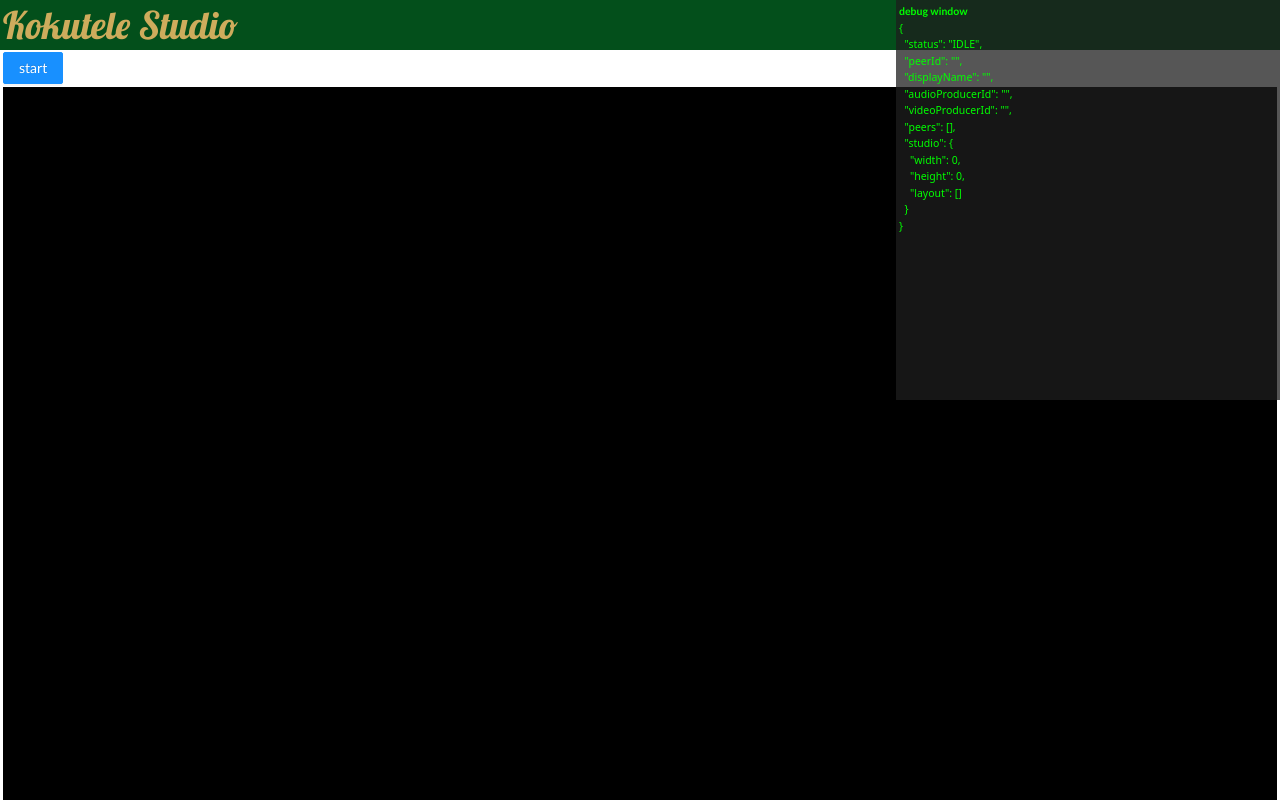
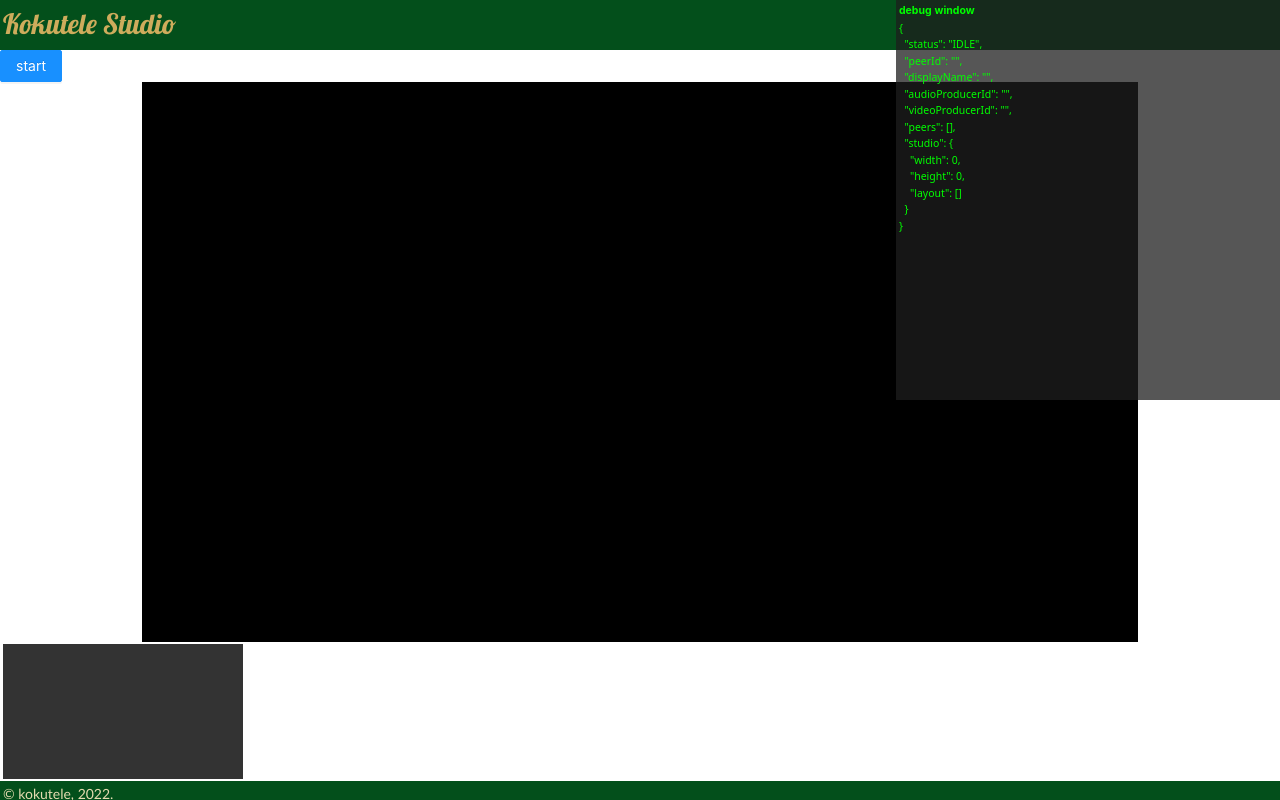
Before and after one commit to kokutele/kokutele-remote-production, a React (Create React App) app in the folder webapp/: page / in a window 1280 px wide. Shown: the top 800 px of the page. Built offline with nearby package versions, Linux system fonts and the light colour scheme.

Commit message:
implemented studio-vieweer

```diff
--- a/webapp/src/App.css
+++ b/webapp/src/App.css
@@ -7,10 +7,17 @@ https://www.schemecolor.com/christmas-songs.php
 
 .container {
   margin: 0 auto;
-  max-width: 1440px;
+  max-width: 1280px;
   font-family: "Gill Sans", sans-serif;
   padding: 2px 3px;
 }
+
+.studio-container {
+  margin: 0 auto;
+  font-family: "Gill Sans", sans-serif;
+}
+
+
 
 .App .Header {
   height: 50px;
@@ -28,7 +35,7 @@ https://www.schemecolor.com/christmas-songs.php
   background: #034F1B;
 }
 
-.App .debug {
+.debug {
   background: rgba( 30, 30, 30, 0.75 );
   color: #0f0;
   font-size: 0.75em;
--- a/webapp/src/App.js
+++ b/webapp/src/App.js
@@ -5,11 +5,18 @@ import { reducer, initialState } from './libs/reducer'
 import Header from './layouts/header';
 import Main   from './layouts/main';
 import Footer from './layouts/footer';
+import StudioViewer from './layouts/studio-viewer';
+
+import Logger from './libs/logger';
+
 import './App.css';
+
+const logger = new Logger('App')
 
 const appData = {
   myStream: null,
-  roomClient: {}
+  roomClient: {},
+  studioViewer: new window.URLSearchParams( window.location.search ).get( 'studioViewer' ) === 'true'
 }
 
 export const AppContext = createContext()
@@ -19,11 +26,15 @@ function App() {
   const [ state, dispatch ] = useReducer( reducer, initialState )
   return (
     <AppContext.Provider value={{ appData, state, dispatch }}>
+      { !appData.studioViewer ? (
       <div className="App">
         <Header />
         <Main />
         <Footer />
       </div>
+      ):(
+        <StudioViewer />
+      )}
     </AppContext.Provider>
   );
 }
--- a/webapp/src/components/room.js
+++ b/webapp/src/components/room.js
@@ -40,15 +40,21 @@ export default function Room( props ) {
           <Button type="primary" onClick={ handleStart }>start</Button>
         </div>
       )}
-      <Studio />
-      <Sources />
+      <div className='studio-container'>
+        <Studio style={{ maxHeight: "70vh"}} />
+      </div>
+      <div className='container'>
+        <Sources />
+      </div>
 
+      { process.env.NODE_ENV === 'development' && (
       <div className='debug'>
         <strong>debug window</strong>
         <pre>
           {JSON.stringify( state, null, 2 )}
         </pre>
       </div>
+      )}
     </div>
   )
 }
--- a/webapp/src/components/sources.js
+++ b/webapp/src/components/sources.js
@@ -23,7 +23,7 @@ export default function Sources() {
 
   return(
     <div className="Sources">
-      { sources.map( ( source, idx ) => (
+      { sources.filter( item => item.displayName !== 'studio-viewer' ).map( ( source, idx ) => (
         <SourceVideo key={idx} { ...source }/>
       ))}
     </div>
--- a/webapp/src/components/studio.css
+++ b/webapp/src/components/studio.css
@@ -1,18 +1,21 @@
 .Studio {
+  overflow: hidden;
+}
+
+.Studio .wrapper {
   aspect-ratio: calc(16 / 9);
   background: #000;
   position:relative;
-  margin: 3px 0;
-  width: calc( 100vw - 6px );
+  margin: 0 auto;
 }
 
-.Studio canvas {
+.Studio .wrapper canvas {
   height: 100%;
   position: absolute;
-  width: 100%;
+  aspect-ratio: calc( 16 / 9 );
 }
 
-.Studio .debug-studio {
+.Studio .wrapper .debug-studio {
   background: rgba( 0, 0, 0, 0.5 );
   bottom: 0;
   color: cyan;
--- a/webapp/src/components/studio.js
+++ b/webapp/src/components/studio.js
@@ -1,4 +1,4 @@
-import { useEffect, useRef } from 'react'
+import { useEffect, useState, useRef } from 'react'
 import { useAppContext } from '../libs/reducer'
 import Logger from '../libs/logger'
 import './studio.css'
@@ -7,11 +7,14 @@ const logger = new Logger('studio')
 
 export default function Studio( props ) {
   const { getStudioLayout, getStudioSize, state, appData } = useAppContext()
+  const { playAudio } = props
   const _canvasEl = useRef()
   const _ctx = useRef()
   const _videoEls = useRef( new Map() )
+  const _audioEls = useRef( new Map() )
 
   useEffect( () => {
+    logger.debug( state.status )
     if( state.status === 'READY' ) {
       _ctx.current = _canvasEl.current.getContext('2d')
       getStudioSize()
@@ -29,6 +32,12 @@ export default function Studio( props ) {
     for( const videoProducerId of _videoEls.current.keys() ) {
       if( !state.studio.layout.find( item => item.videoProducerId === videoProducerId ) ) {
         _videoEls.current.delete( videoProducerId )
+      }
+    }
+
+    for( const audioProducerId of _audioEls.current.keys() ) {
+      if( !state.studio.layout.find( item => item.audioProducerId === audioProducerId ) ) {
+        _audioEls.current.delete( audioProducerId )
       }
     }
 
@@ -51,7 +60,7 @@ export default function Studio( props ) {
 
         const videoEl = document.createElement( 'video' )
         videoEl.srcObject = stream
-        videoEl.muted = true
+        videoEl.muted = !playAudio
 
         videoEl.onloadedmetadata = async () => {
           await videoEl.play()
@@ -59,8 +68,36 @@ export default function Studio( props ) {
 
         _videoEls.current.set( item.videoProducerId, videoEl )
       }
+
+      if( playAudio ) {
+        if( !_audioEls.current.has( item.audioProducerId ) ) {
+          const consumer = Array.from( appData.roomClient.consumers.values() ).find( consumer => consumer.producerId === item.audioProducerId )
+
+          let stream
+          if( item.audioProducerId !== state.audioProducerId ) {
+            if( !consumer ) {
+              logger.warn('no consumer found for %s', item.audioProducerId )
+              return
+            } else {
+              const track = consumer.track
+              stream = new MediaStream( [ track ] )
+            }
+          }
+
+          const audioEl = document.createElement( 'audio' )
+          audioEl.srcObject = stream
+          audioEl.muted = false
+
+          audioEl.onloadedmetadata = async () => {
+            logger.debug('audio played')
+            await audioEl.play()
+          }
+
+          _audioEls.current.set( item.audioProducerId, audioEl )
+        }
+      }
     })
-  }, [ state.studio.layout, state.videoProducerId, appData ])
+  }, [ playAudio, state.studio.layout, state.videoProducerId, state.peers, appData ])
 
   useEffect(() => {
     if( state.status !== 'READY' ) return
@@ -83,22 +120,24 @@ export default function Studio( props ) {
     render()
 
     return function cleanup(){
-      if( reqId ) {
-        cancelAnimationFrame( reqId )
-      }
+      if( reqId ) cancelAnimationFrame( reqId )
+      reqId = null
     }
   }, [ state.status, state.studio.layout, state.studio.height, state.studio.width ])
 
   return (
     <div className="Studio">
-      <canvas ref={ _canvasEl }></canvas>
+      <div className="wrapper" style={ props.style }>
+        <canvas ref={ _canvasEl }></canvas>
+        hoge
       {/*
       <div className='debug-studio'>
         <pre>
           {JSON.stringify( state.studio, null, 2 )}
         </pre>
       </div>
-    */}
+      */}
+      </div>
     </div>
   )
 }
--- a/webapp/src/layouts/header.js
+++ b/webapp/src/layouts/header.js
@@ -5,11 +5,14 @@ export default function Header( props ) {
   return (
     <div className="Header">
       <div className='container'>
-        <Title level={1} style={{
+        <h1 style={{
           color:'#CEAC5C',
+          padding: 0,
+          margin: 0,
+          height: '46px',
           fontWeight: 'normal',
           fontFamily: "'Lobster', cursive",
-        }}>Kokutele Studio</Title>
+        }}>Kokutele Studio</h1>
       </div>
     </div>
   )
--- a/webapp/src/layouts/main.js
+++ b/webapp/src/layouts/main.js
@@ -3,9 +3,7 @@ import Room from "../components/room"
 export default function Main( props ) {
   return (
     <div className="Main">
-      <div className="container">
-        <Room />
-      </div>
+      <Room />
     </div>
   )
 }
--- /dev/null
+++ b/webapp/src/layouts/studio-viewer.js
@@ -0,0 +1,42 @@
+import { useEffect } from "react"
+
+import Studio from "../components/studio"
+
+import Logger from "../libs/logger"
+import { useAppContext } from "../libs/reducer"
+
+const logger = new Logger('studio-viewer')
+
+export default function StudioViewer( props ) {
+  const { state, appData, createRoomClient, joinRoom } = useAppContext()
+
+  useEffect( () => {
+    ( async () => {
+      try {
+        createRoomClient({ stream: null ,displayName: 'studio-viewer' })
+
+        logger.debug("client created:%o", appData.roomClient )
+
+        await joinRoom()
+      } catch( err ) {
+        logger.error( err.message )
+      }
+    })()
+  // eslint-disable-next-line react-hooks/exhaustive-deps
+  }, [])
+
+
+  return (
+    <div className="StudioViewer">
+      <Studio style={{ height: "100vh" }} playAudio={true} />
+      { process.env.NODE_ENV === 'development' && (
+      <div className='debug'>
+        <strong>debug window</strong>
+        <pre>
+          {JSON.stringify( state, null, 2 )}
+        </pre>
+      </div>
+      )}
+    </div>
+  )
+}
```
Also changed, not shown: webapp/src/libs/reducer.js, webapp/src/libs/room-client.js, 1 other file (tests, documents, lock files or other folders).
